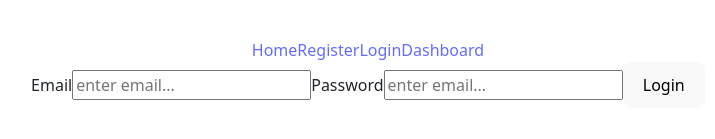
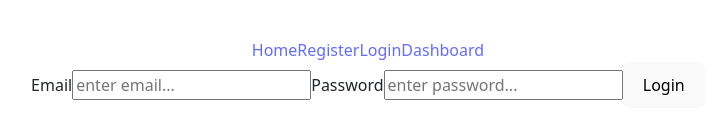
Before and after one commit to francokrepel/PantryPal, a React (Vite) app in the folder client/: page /login in a window 1280 px wide. Shown: the part 327-466 px from the top of the page, without its empty margins (272-987 px from the left). Built offline with nearby package versions, Linux system fonts and the light colour scheme; no server answers.

Commit message:
fixed wrong label in password box

```diff
--- a/client/src/pages/Login.jsx
+++ b/client/src/pages/Login.jsx
@@ -41,7 +41,7 @@ export default function Login() {
             <label>Email</label>
             <input type='email' placeholder='enter email...' value={data.email} onChange={(e) => setData({...data, email: e.target.value})}/>
             <label>Password</label>
-            <input type='password' placeholder='enter email...' value={data.password} onChange={(e) => setData({...data, password: e.target.value})}/>
+            <input type='password' placeholder='enter password...' value={data.password} onChange={(e) => setData({...data, password: e.target.value})}/>
             <button type='submit'>Login</button>
         </form>
     </div>
```
